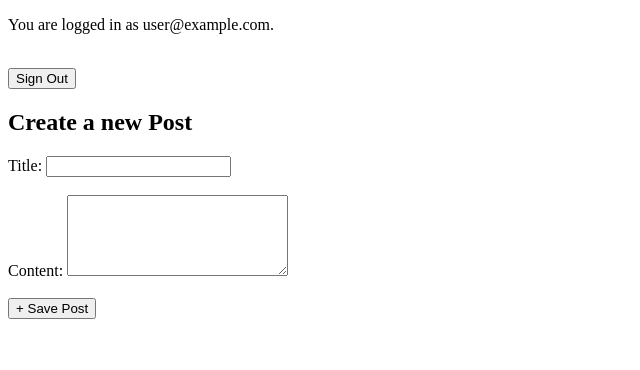
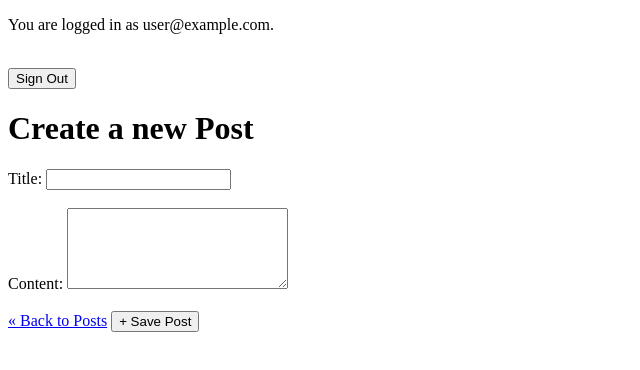
Before and after one commit to gmurambadoro/next-blog, a Next.js app: page /posts/new in a window 1280 px wide. Shown: the top 370 px of the page, without its empty margins (0-640 px from the left). Built offline with nearby package versions, Linux system fonts and the light colour scheme; no server answers; sample sign-in values are in the browser's storage.

Commit message:
Add link to posts

```diff
--- a/pages/posts/new.tsx
+++ b/pages/posts/new.tsx
@@ -1,4 +1,5 @@
 import {useState} from "react";
+import Link from "next/link";
 import {useMutation} from "react-query";
 import {createPost} from "../../api/posts";
 import {useRouter} from "next/router";
@@ -33,7 +34,8 @@ const CreatePost = () => {
     return (
         <Layout>
             <form onSubmit={handleSubmit}>
-                <h2>Create a new Post</h2>
+                <h1>Create a new Post</h1>
+
                 <label>
                     Title: { ' ' }
                     <input
@@ -58,6 +60,12 @@ const CreatePost = () => {
                 <br />
                 <br />
 
+                <Link href={"/"} passHref>
+                    <a>&laquo; Back to Posts</a>
+                </Link>
+
+                { ' '}
+
                 <button type={"submit"}>+ Save Post</button>
             </form>
         </Layout>
```
